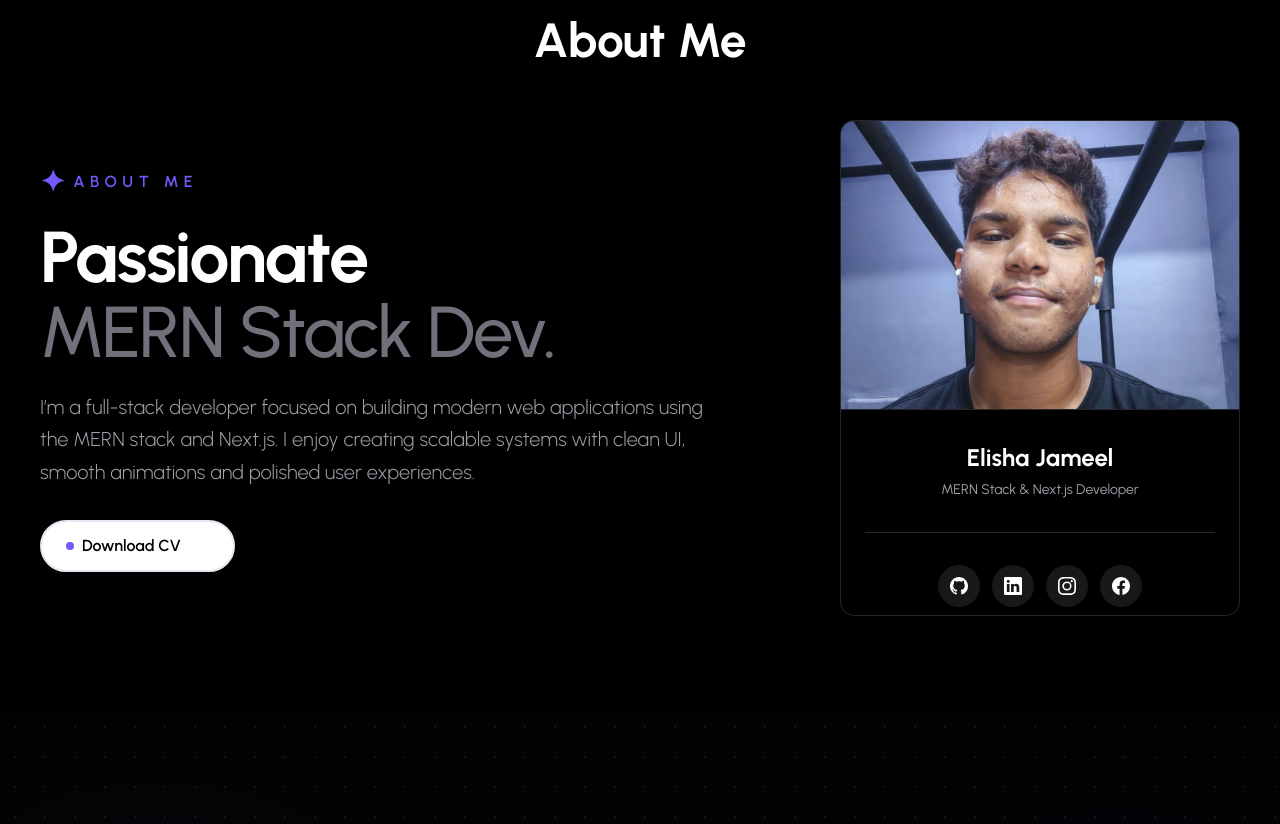
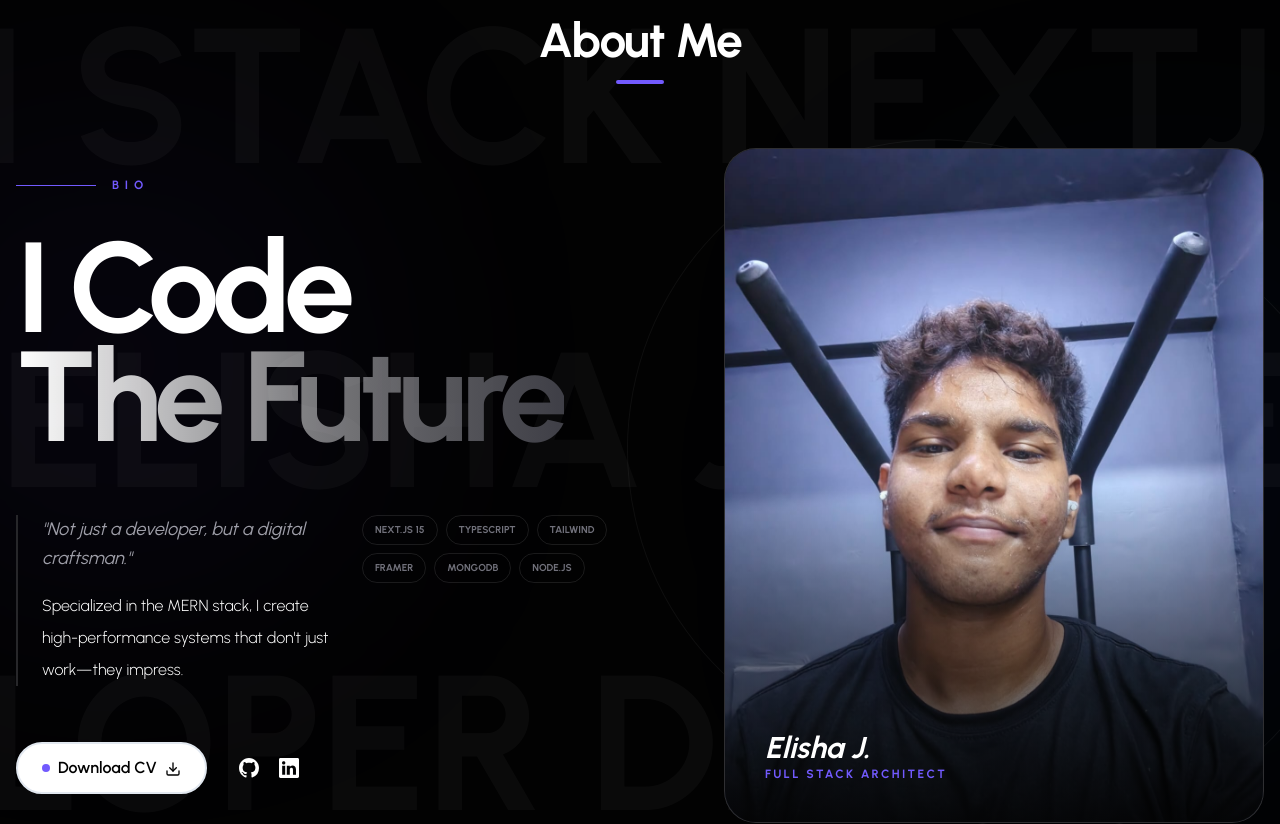
Before and after one commit to elishabhatti/elisha-portfolio, a Next.js app: page / in a window 1280 px wide. Shown: the part 980-1804 px from the top of the page. Built offline with nearby package versions, Linux system fonts and the light colour scheme.

Commit message:
refactor: change the whole desgin for about page

```diff
--- a/components/magicui/interactive-hover-button.jsx
+++ b/components/magicui/interactive-hover-button.jsx
@@ -7,7 +7,7 @@ export const InteractiveHoverButton = React.forwardRef(
       <button
         ref={ref}
         className={cn(
-          "group relative w-auto cursor-pointer overflow-hidden rounded-full border-2 bg-background p-2 px-6 text-center font-semibold",
+          "group relative w-auto cursor-pointer overflow-hidden rounded-full border-2 bg-background text-black p-2 px-6 text-center font-semibold",
           className,
         )}
         {...props}
--- a/components/pages/About.jsx
+++ b/components/pages/About.jsx
@@ -1,174 +1,153 @@
 "use client";
 
-import { motion } from "framer-motion";
-import { CircleHelp } from "lucide-react";
+import { motion, useScroll, useTransform, useSpring } from "framer-motion";
+import { FiDownload } from "react-icons/fi";
+import { BsGithub, BsInstagram, BsLinkedin } from "react-icons/bs";
+import Image from "next/image";
 import { InteractiveHoverButton } from "../magicui/interactive-hover-button";
-import { FiDownload } from "react-icons/fi";
-import {
-  Card,
-  CardHeader,
-  CardDescription,
-  CardFooter,
-  CardTitle,
-} from "@/components/ui/card";
-
-import { BsGithub, BsInstagram, BsLinkedin, BsFacebook } from "react-icons/bs";
-import Image from "next/image";
-
-const container = {
-  hidden: {},
-  show: {
-    transition: {
-      staggerChildren: 0.18,
-    },
-  },
-};
-
-const item = {
-  hidden: { opacity: 0, y: 40 },
-  show: {
-    opacity: 1,
-    y: 0,
-    transition: { duration: 0.7, ease: "easeOut" },
-  },
-};
 
 const About = () => {
+  const { scrollYProgress } = useScroll();
+  const springScroll = useSpring(scrollYProgress, { stiffness: 100, damping: 30 });
+
+  // Movement for the background text
+  const xLeft = useTransform(springScroll, [0, 1], [0, -500]);
+  const xRight = useTransform(springScroll, [0, 1], [-500, 0]);
+
   return (
     <section
       id="about"
-      className="min-h-[90vh] bg-black text-white flex flex-col items-center justify-center px-5 sm:px-6 md:px-10 py-16 md:py-24"
+      className="relative min-h-screen bg-[#020202] text-white flex flex-col items-center py-24 px-4 overflow-hidden"
     >
+      {/* --- TOP HEADING --- */}
+      <motion.div
+        initial={{ opacity: 0, y: -20 }}
+        whileInView={{ opacity: 1, y: 0 }}
+        className="relative z-10 mb-16"
+      >
+        <h2 className="text-white text-4xl md:text-5xl font-bold tracking-tight">
+          About Me
+        </h2>
+        <div className="h-1 w-12 bg-[#725afe] mx-auto mt-4 rounded-full" />
+      </motion.div>
+
+      {/* --- SPACE FILLER LAYER 1: THE TEXT TICKERS --- */}
+      <div className="absolute inset-0 z-0 flex flex-col justify-between py-20 opacity-[0.03] select-none pointer-events-none">
+        <motion.h1 style={{ x: xLeft }} className="text-[15vw] font-black leading-none whitespace-nowrap">
+          MERN STACK NEXTJS MERN STACK NEXTJS
+        </motion.h1>
+        <motion.h1 style={{ x: xRight }} className="text-[15vw] font-black leading-none whitespace-nowrap">
+          ELISHA JAMEEL ELISHA JAMEEL ELISHA JAMEEL
+        </motion.h1>
+        <motion.h1 style={{ x: xLeft }} className="text-[15vw] font-black leading-none whitespace-nowrap">
+          DEVELOPER DESIGNER ARCHITECT DEVELOPER
+        </motion.h1>
+      </div>
+
+      {/* --- SPACE FILLER LAYER 2: GLOWING ORBS --- */}
+      <div className="absolute top-1/4 -left-20 w-96 h-96 bg-[#725afe]/20 blur-[150px] rounded-full animate-pulse" />
+      <div className="absolute bottom-1/4 -right-20 w-96 h-96 bg-blue-600/10 blur-[150px] rounded-full" />
+
+      {/* MAIN CONTENT GRID */}
+      <div className="max-w-7xl w-full grid grid-cols-1 lg:grid-cols-[1.1fr_0.9fr] gap-12 items-center relative z-10 my-auto">
+
+        {/* --- LEFT CONTENT --- */}
+        <div className="space-y-10">
+          <motion.div
+            initial={{ opacity: 0, x: -50 }}
+            whileInView={{ opacity: 1, x: 0 }}
+            className="flex items-center gap-4"
+          >
+            <span className="h-[1px] w-20 bg-[#725afe]"></span>
+            <span className="uppercase tracking-[0.5em] text-[#725afe] text-xs font-black">Bio</span>
+          </motion.div>
+
           <motion.h2
-        initial={{ opacity: 0, y: 30 }}
+            initial={{ opacity: 0, y: 40 }}
             whileInView={{ opacity: 1, y: 0 }}
-        transition={{ duration: 0.7 }}
-        viewport={{ once: true }}
-        className="text-white text-4xl md:text-5xl font-bold text-center mb-14"
+            className="text-7xl md:text-9xl font-black tracking-tighter leading-[0.85]"
           >
-        About Me
+            I Code <br />
+            <span className="text-transparent bg-clip-text bg-gradient-to-r from-white via-white/50 to-zinc-700">The Future</span>
           </motion.h2>
 
           <motion.div
-        variants={container}
-        initial="hidden"
-        whileInView="show"
-        viewport={{ once: true }}
-        className="max-w-7xl w-full grid grid-cols-1 md:grid-cols-[1.2fr_0.8fr] gap-10 md:gap-16 items-center"
+            initial={{ opacity: 0 }}
+            whileInView={{ opacity: 1 }}
+            className="grid grid-cols-1 md:grid-cols-2 gap-8 pt-6"
           >
-        {/* LEFT */}
-        <motion.div
-          variants={item}
-          className="space-y-5 flex flex-col justify-center"
-        >
-          <div className="flex items-center gap-2 text-[#725afe] font-semibold">
-            <span className="text-[#725afe] text-3xl">✦</span>
-            <span className="uppercase tracking-[0.35em] text-md">
-              About Me
-            </span>
+            <div className="space-y-4 border-l-2 border-zinc-800 pl-6">
+               <p className="text-zinc-400 leading-relaxed italic text-lg">
+                "Not just a developer, but a digital craftsman."
+               </p>
+               <p className="text-white font-light">
+                Specialized in the MERN stack, I create high-performance systems that don't just work—they impress.
+               </p>
             </div>
 
-          {/* BIGGER TITLE */}
-          <h1 className="text-5xl sm:text-6xl md:text-7xl font-extrabold leading-[1.05] tracking-tight">
-            Passionate <br />
-            <span className="text-zinc-500 font-medium">MERN Stack Dev.</span>
-          </h1>
-
-          <p className="text-zinc-400 text-base sm:text-lg md:text-xl max-w-full leading-relaxed font-light">
-            I’m a full-stack developer focused on building modern web
-            applications using the MERN stack and Next.js. I enjoy creating
-            scalable systems with clean UI, smooth animations and polished user
-            experiences.
-          </p>
-
-          <div className="pt-3">
-            <a href="/Elisha-Jameel.docx" download className="inline-block">
-              <InteractiveHoverButton>
-                <span className="text-black group-hover:text-white">
-                  Download CV
+            <div className="flex flex-wrap gap-2 content-start">
+               {["Next.js 15", "TypeScript", "Tailwind", "Framer", "MongoDB", "Node.js"].map((skill) => (
+                 <span key={skill} className="px-3 py-1 border border-white/10 rounded-full text-[10px] uppercase font-bold text-zinc-500">
+                   {skill}
                  </span>
-                <FiDownload className="transition-all duration-300 group-hover:text-white text-xl ml-2 inline" />
-              </InteractiveHoverButton>
-            </a>
+               ))}
             </div>
           </motion.div>
 
-        {/* RIGHT CARD */}
+          <div className="flex items-center gap-8 pt-4">
+            <a href="/Elisha-Jameel.docx" download>
+              <InteractiveHoverButton>
+                <span>Download CV</span>
+                <FiDownload className="ml-2 inline" />
+              </InteractiveHoverButton>
+            </a>
+
+            <div className="flex gap-5 items-center">
+                <a href="https://github.com/elishabhatti" target="_blank" className="text-white hover:text-[#725afe] text-xl transition-all"><BsGithub /></a>
+                <a href="https://www.linkedin.com/in/elisha-jameel/" target="_blank" className="text-white hover:text-[#725afe] text-xl transition-all"><BsLinkedin /></a>
+            </div>
+          </div>
+        </div>
+
+        {/* --- RIGHT CONTENT --- */}
+        <div className="relative">
           <motion.div
-          variants={item}
-          className="flex justify-center md:justify-end w-full"
+             animate={{ rotate: 360 }}
+             transition={{ duration: 20, repeat: Infinity, ease: "linear" }}
+             className="absolute -inset-10 border-[1px] border-white/5 rounded-full"
+          />
+
+          <motion.div
+            initial={{ scale: 0.8, opacity: 0 }}
+            whileInView={{ scale: 1, opacity: 1 }}
+            transition={{ duration: 1 }}
+            className="relative z-10"
           >
-          <motion.div
-            whileHover={{ scale: 1.03 }}
-            transition={{ type: "spring", stiffness: 200 }}
-            className="w-full max-w-100 "
-          >
-            <Card className="bg-black border border-zinc-800 text-white overflow-hidden p-0 text-center transition-all duration-500 hover:shadow-[0_0_60px_rgba(114,90,254,0.55)]">
-              {/* IMAGE */}
-              <div className="w-full bg-zinc-900 border-b border-zinc-800 flex items-center justify-center">
+            <div className="relative w-full aspect-[4/5] sm:aspect-square lg:aspect-[4/5] bg-zinc-900 overflow-hidden rounded-[2rem] border border-white/10 group">
               <Image
                 src="/images/photo.jpeg"
                 alt="Elisha Jameel"
-                  width={400}
-                  height={320}
-                  className="w-full h-64 sm:h-72 object-cover"
+                fill
+                className="object-cover transition-transform duration-700 group-hover:scale-110"
                 priority
+                unoptimized
               />
+              <div className="absolute inset-0 bg-gradient-to-t from-[#020202] via-transparent to-transparent opacity-90" />
+
+              <div className="absolute bottom-10 left-10">
+                <p className="text-3xl font-black text-white italic">Elisha J.</p>
+                <p className="text-[#725afe] text-xs font-bold uppercase tracking-[0.2em]">Full Stack Architect</p>
+              </div>
+            </div>
+          </motion.div>
+        </div>
       </div>
 
-              {/* CARD INFO */}
-              <CardHeader className="py-2">
-                <CardTitle className="text-xl sm:text-2xl font-bold">
-                  Elisha Jameel
-                </CardTitle>
-
-                <CardDescription className="text-zinc-400 text-sm sm:text-md">
-                  MERN Stack & Next.js Developer
-                </CardDescription>
-              </CardHeader>
-
-              <div className="border-b border-zinc-800 mx-6"></div>
-
-              {/* SOCIAL */}
-              <CardFooter className="py-2">
-                <div className="flex gap-3 w-full text-lg items-center justify-center">
-                  <a
-                    href="https://github.com/elishabhatti"
-                    target="_blank"
-                    className="p-3 rounded-full bg-zinc-900 hover:bg-[#725afe] hover:text-white transition-all cursor-pointer"
-                  >
-                    <BsGithub />
-                  </a>
-
-                  <a
-                    href="https://www.linkedin.com/in/elisha-jameel/"
-                    target="_blank"
-                    className="p-3 rounded-full bg-zinc-900 hover:bg-[#725afe] hover:text-white transition-all cursor-pointer"
-                  >
-                    <BsLinkedin />
-                  </a>
-
-                  <a
-                    href="https://www.instagram.com/elishajameel270/"
-                    target="_blank"
-                    className="p-3 rounded-full bg-zinc-900 hover:bg-[#725afe] hover:text-white transition-all cursor-pointer"
-                  >
-                    <BsInstagram />
-                  </a>
-
-                  <a
-                    href="https://www.facebook.com/profile.php?id=61576620950743"
-                    target="_blank"
-                    className="p-3 rounded-full bg-zinc-900 hover:bg-[#725afe] hover:text-white transition-all cursor-pointer"
-                  >
-                    <BsFacebook />
-                  </a>
+      {/* --- FOOTER LINE --- */}
+      <div className="absolute bottom-10 left-10 right-10 flex justify-between items-center border-t border-white/5 pt-6 text-[10px] text-zinc-200 tracking-[0.3em] uppercase">
+         <span>Karachi, Pakistan</span>
+         <span>Available for projects 2026</span>
       </div>
-              </CardFooter>
-            </Card>
-          </motion.div>
-        </motion.div>
-      </motion.div>
     </section>
   );
 };
```
Lines whose indentation alone changed are shown as unchanged.
